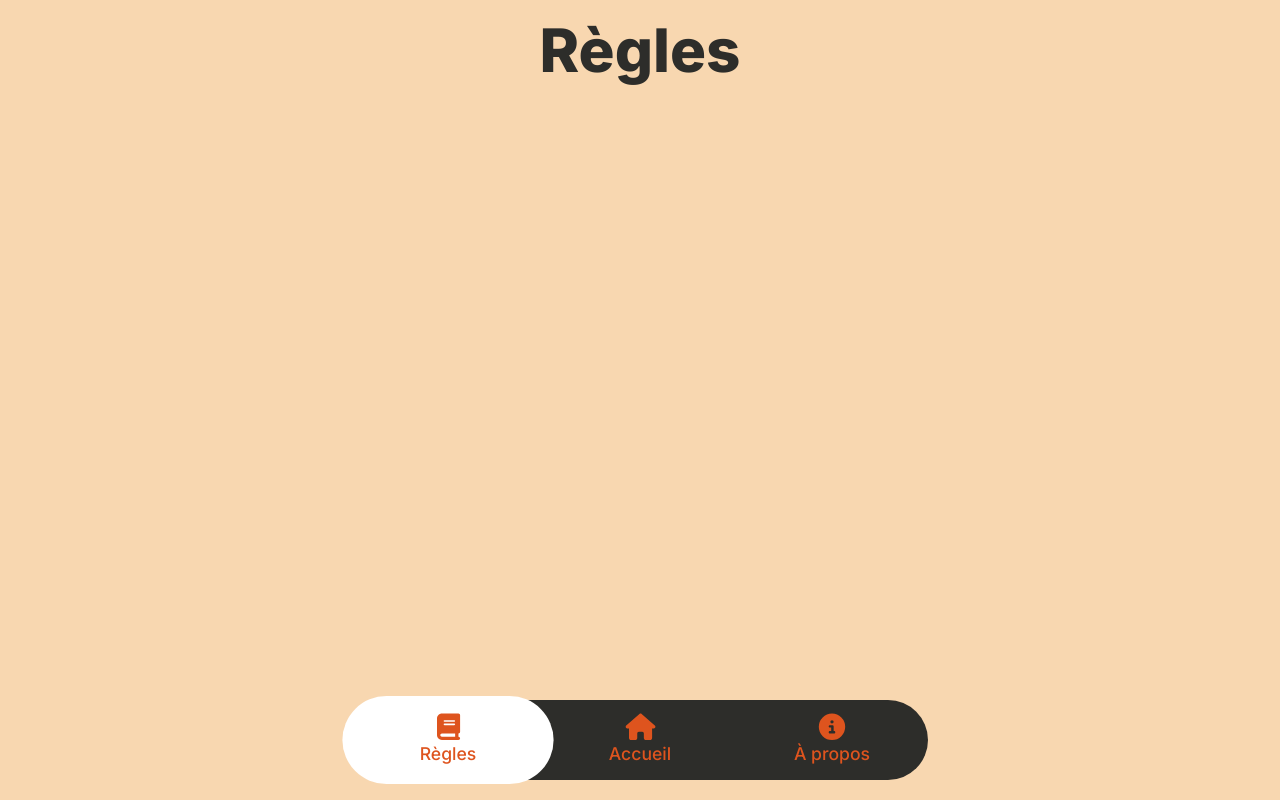
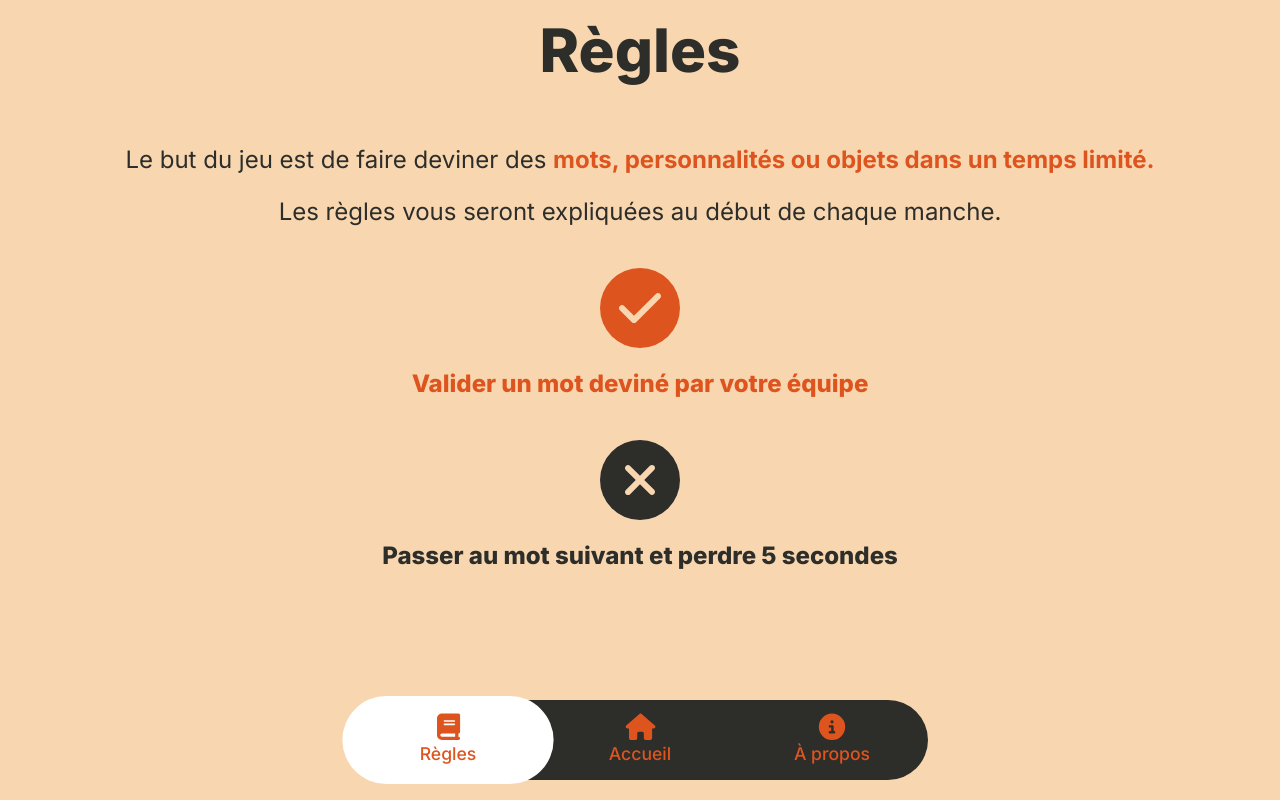
Before and after one commit to Spookywy/time2guess, a Next.js app: page / in a window 1280 px wide. Both pictures are taken after a click on the button "Règles". Built offline with nearby package versions, Linux system fonts and the light colour scheme.

Commit message:
:sparkles: add rules page

```diff
--- a/src/components/rules.tsx
+++ b/src/components/rules.tsx
@@ -1,7 +1,37 @@
+import { faCheck, faXmark } from "@fortawesome/free-solid-svg-icons";
+import { FontAwesomeIcon } from "@fortawesome/react-fontawesome";
+
 export default function Rules() {
   return (
-    <>
-      <h1 className="text-center text-6xl font-extrabold text-jet">Règles</h1>
-    </>
+    <div className="mx-4 text-center text-2xl text-jet">
+      <h1 className="text-center text-6xl font-extrabold">Règles</h1>
+      <p className="mt-16">
+        Le but du jeu est de faire deviner des{" "}
+        <b className="text-dark-orange">
+          mots, personnalités ou objets dans un temps limité.
+        </b>
+      </p>
+      <p className="mb-10 mt-5">
+        Les règles vous seront expliquées au début de chaque manche.
+      </p>
+      <button
+        className="mt-auto h-20 w-20 rounded-full bg-dark-orange text-5xl text-light-orange"
+        disabled
+      >
+        <FontAwesomeIcon icon={faCheck} />
+      </button>
+      <p className="my-5 font-extrabold text-dark-orange">
+        Valider un mot deviné par votre équipe
+      </p>
+      <button
+        className="mt-5 h-20 w-20 rounded-full bg-jet text-5xl text-light-orange"
+        disabled
+      >
+        <FontAwesomeIcon icon={faXmark} />
+      </button>
+      <p className="mt-5 font-extrabold">
+        Passer au mot suivant et perdre 5 secondes
+      </p>
+    </div>
   );
 }
```
